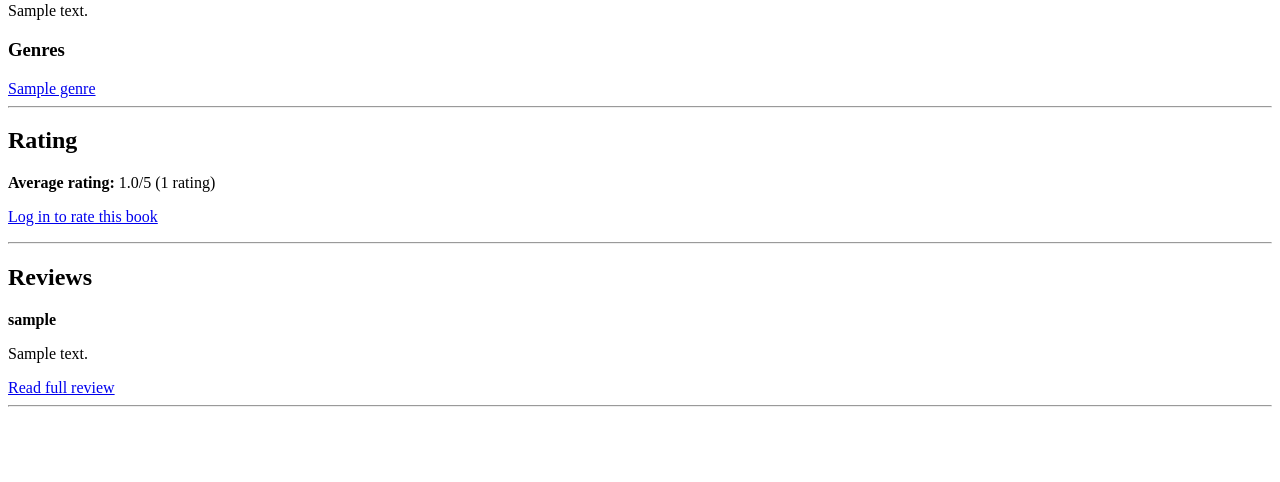
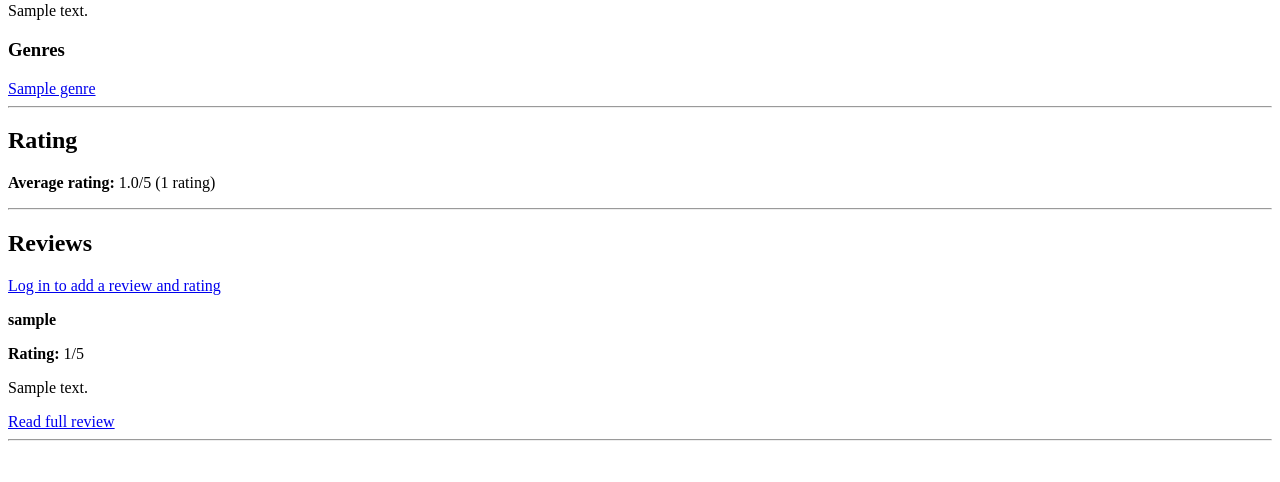
Before and after one commit to NuranBerdaliyev/Django, a Django app: page /books/1/ in a window 1280 px wide. Shown: the part 318-800 px from the top of the page. Run offline with Django 5.2, Linux system fonts and the light colour scheme; tables that the repository leaves empty hold one stand-in row (values such as "Sample post").

Commit message:
Reviews + Rating in one form

```diff
--- a/1-Book-portal/book/book_app/templates/book_app/book_detail.html
+++ b/1-Book-portal/book/book_app/templates/book_app/book_detail.html
@@ -67,37 +67,6 @@
         {% else %}
             <p>There are no ratings yet.</p>
         {% endif %}
-
-        {% if request.user.is_authenticated %}
-
-            {% if user_rating %}
-                <p>
-                    <strong>Your current rating:</strong>
-                    {{ user_rating.value }}/5
-                </p>
-            {% endif %}
-
-            <form method="post" action="{% url 'book_rate' book.pk %}">
-                {% csrf_token %}
-
-                {{ rating_form.as_p }}
-
-                <button type="submit">
-                    {% if user_rating %}
-                        Update rating
-                    {% else %}
-                        Rate book
-                    {% endif %}
-                </button>
-            </form>
-
-        {% else %}
-            <p>
-                <a href="{% url 'login' %}?next={{ request.path }}">
-                    Log in to rate this book
-                </a>
-            </p>
-        {% endif %}
     </section>
 
     <hr>
@@ -108,16 +77,32 @@
         {% if request.user.is_authenticated %}
             <p>
                 <a href="{% url 'review_create' book.pk %}">
-                    Add review
+                    Add or edit your review and rating
+                </a>
+            </p>
+        {% else %}
+            <p>
+                <a href="{% url 'login' %}?next={{ request.path }}">
+                    Log in to add a review and rating
                 </a>
             </p>
         {% endif %}
-        {% for review in book.reviews.all %}
+        {% for review in reviews %}
             <article>
                 <p>
                     <strong>{{ review.added_by.username }}</strong>
                 </p>
-
+                {% if review.rating_value %}
+                    <p>
+                        <strong>Rating:</strong>
+                        {{ review.rating_value }}/5
+                    </p>
+                {% else %}
+                    <p>
+                        <strong>Rating:</strong>
+                        No rating
+                    </p>
+                {% endif %}
                 <p>
                     {{ review.text|truncatechars:180 }}
                 </p>
--- a/1-Book-portal/book/book_app/templates/book_app/review_list.html
+++ b/1-Book-portal/book/book_app/templates/book_app/review_list.html
@@ -19,7 +19,11 @@ Reviews
             </p>
 
             <p>
-                Rating: {{ review.rating }}/5
+                {% if review.rating_value %}
+                    <p>Rating: {{ review.rating_value }}/5</p>
+                {% else %}
+                    <p>Rating: no ratings</p>
+                {% endif %}
             </p>
 
             <p>
--- a/1-Book-portal/book/book_app/urls.py
+++ b/1-Book-portal/book/book_app/urls.py
@@ -4,8 +4,7 @@ from .views import (
     BookCreateView, BookUpdateView,
     BookDeleteView,
     ReviewDetailView, ReviewListView,
-    ReviewCreateView, ReviewUpdateView,
-    ReviewDeleteView, RateBookView,
+    ReviewCreateView, ReviewDeleteView,
     AuthorDetailView, AuthorListView,
     GenreListView, GenreDetailView,
 )
@@ -16,12 +15,10 @@ urlpatterns=[
     path('books/add/', BookCreateView.as_view(), name='book_create'),
     path('books/<int:pk>/edit/', BookUpdateView.as_view(), name='book_update'),
     path('books/<int:pk>/delete/', BookDeleteView.as_view(), name='book_delete'),
-    path('books/<int:pk>/rate/', RateBookView.as_view(), name='book_rate'),
 
     path('reviews/', ReviewListView.as_view(), name='review_list'),
     path('reviews/<int:pk>/', ReviewDetailView.as_view(), name='review_detail'),
-    path('books/<int:pk>/reviews/add/', ReviewCreateView.as_view(), name='review_create'),
-    path('review/<int:pk>/edit/', ReviewUpdateView.as_view(), name='review_update'),
+    path('books/<int:pk>/reviews/modify/', ReviewCreateView.as_view(), name='review_create'),
     path('review/<int:pk>/delete/', ReviewDeleteView.as_view(), name='review_delete'),
 
     path('authors/', AuthorListView.as_view(), name='author_list'),
--- a/1-Book-portal/book/book_app/views.py
+++ b/1-Book-portal/book/book_app/views.py
@@ -4,8 +4,9 @@ from django.views.generic import (
     CreateView, UpdateView,
     DeleteView,
 )
+from django.db import transaction
 from django.urls import reverse_lazy
-from django.shortcuts import get_object_or_404, redirect
+from django.shortcuts import get_object_or_404, redirect, render
 from django.db.models import Avg, Count
 from .models import Book, Author, Genre, Review, Rating
 from .forms import BookForm, ReviewForm, RatingForm
@@ -33,36 +34,20 @@ class BookDetailView(DetailView):
 
     def get_context_data(self, **kwargs):
         context = super().get_context_data(**kwargs)
-        user_rating=None
-        if self.request.user.is_authenticated:
-            user_rating=Rating.objects.filter(
-                added_by=self.request.user,
-                book=self.object
-            ).first()
 
-            context['rating_form']=RatingForm(
-                instance=user_rating
-            )
+        ratings_by_user = {
+            rating.added_by_id: rating.value
+            for rating in self.object.ratings.all()
+        }
 
-        context['user_rating']=user_rating
+        reviews = self.object.reviews.all()
+
+        for review in reviews:
+            review.rating_value = ratings_by_user.get(review.added_by_id)
+
+        context['reviews'] = reviews
 
         return context
-
-class RateBookView(LoginRequiredMixin, View):
-    def post(self, request, pk):
-        book = get_object_or_404(Book, pk=pk)
-        form = RatingForm(request.POST)
-
-        if form.is_valid():
-            Rating.objects.update_or_create(
-                added_by=request.user,
-                book=book,
-                defaults={
-                    'value': form.cleaned_data['value']
-                }
-            )
-
-        return redirect('book_detail', pk=book.pk)
 
 class BookCreateView(LoginRequiredMixin, CreateView):
     model=Book
@@ -111,47 +96,127 @@ class ReviewListView(ListView):
     context_object_name='reviews'
     queryset=Review.objects.select_related(
         'book', 'added_by'
+    ).prefetch_related(
+        'book__ratings'
     )
+
+    def get_queryset(self):
+        reviews = super().get_queryset()
+
+        for review in reviews:
+            review.rating_value = next(
+                (
+                    rating.value
+                    for rating in review.book.ratings.all()
+                    if rating.added_by_id == review.added_by_id
+                ),
+                None
+            )
+
+        return reviews
 
 class ReviewDetailView(DetailView):
     model=Review
     queryset=Review.objects.select_related(
         'book', 'added_by'
+    ).prefetch_related(
+        'book__ratings'
     )
 
-class ReviewCreateView(LoginRequiredMixin, CreateView):
-    model=Review
-    form_class=ReviewForm
+    def get_context_data(self, **kwargs):
+        context = super().get_context_data(**kwargs)
 
-    def form_valid(self, form):
-        form.instance.added_by=self.request.user
-        form.instance.book_id=self.kwargs['pk']
-        return super().form_valid(form)
+        context['rating'] = self.object.book.ratings.filter(
+            added_by=self.object.added_by
+        ).first()
 
-    def get_success_url(self):
-        return reverse_lazy(
-            'book_detail',
-            kwargs={'pk': self.kwargs['pk']}
+        return context
+
+class ReviewCreateView(LoginRequiredMixin, View):
+    template_name='book_app/review_form.html'
+
+    def get_book(self):
+        return get_object_or_404(Book, pk=self.kwargs['pk'])
+
+    def get(self, request, pk):
+        book=self.get_book()
+
+        review=Review.objects.filter(
+            added_by=request.user,
+            book=book
+        ).first()
+
+        rating = Rating.objects.filter(
+            added_by=request.user,
+            book=book
+        ).first()
+
+        review_form = ReviewForm(instance=review)
+        rating_form = RatingForm(instance=rating)
+
+        return render(
+            request,
+            self.template_name,
+            {
+                'review_form': review_form,
+                'rating_form': rating_form,
+                'book': book,
+            }
         )
 
-class ReviewUpdateView(LoginRequiredMixin, UserPassesTestMixin, UpdateView):
-    model=Review
-    form_class=ReviewForm
+    def post(self, request, pk):
+        book = self.get_book()
 
-    def test_func(self):
-        review=self.get_object()
-        return review.added_by==self.request.user
+        review_form = ReviewForm(request.POST)
+        rating_form = RatingForm(request.POST)
 
-    def get_success_url(self):
-        return reverse_lazy('book_detail', kwargs={'pk': self.object.book.pk})
+        if review_form.is_valid() and rating_form.is_valid():
+            with transaction.atomic():
+                Review.objects.update_or_create(
+                    added_by=request.user,
+                    book=book,
+                    defaults={
+                        'text': review_form.cleaned_data['text']
+                    }
+                )
+
+                Rating.objects.update_or_create(
+                    added_by=request.user,
+                    book=book,
+                    defaults={
+                        'value': rating_form.cleaned_data['value']
+                    }
+                )
+
+            return redirect('book_detail', pk=book.pk)
+
+        return render(
+            request,
+            self.template_name,
+            {
+                'review_form': review_form,
+                'rating_form': rating_form,
+                'book': book,
+            }
+        )
 
 
 class ReviewDeleteView(LoginRequiredMixin, UserPassesTestMixin, DeleteView):
-    model=Review
+    model = Review
 
     def test_func(self):
-        review=self.get_object()
-        return review.added_by==self.request.user
+        review = self.get_object()
+        return review.added_by == self.request.user
 
-    def get_success_url(self):
-        return reverse_lazy('book_detail', kwargs={'pk': self.object.book.pk})
+    def form_valid(self, form):
+        review = self.get_object()
+
+        with transaction.atomic():
+            Rating.objects.filter(
+                added_by=review.added_by,
+                book=review.book
+            ).delete()
+
+            review.delete()
+
+        return redirect('book_detail', pk=review.book.pk)
```
Also changed, not shown: 1-Book-portal/book/book_app/templates/book_app/review_detail.html (+6 -2 lines), 1-Book-portal/book/book_app/templates/book_app/review_form.html (+9 -30 lines).
